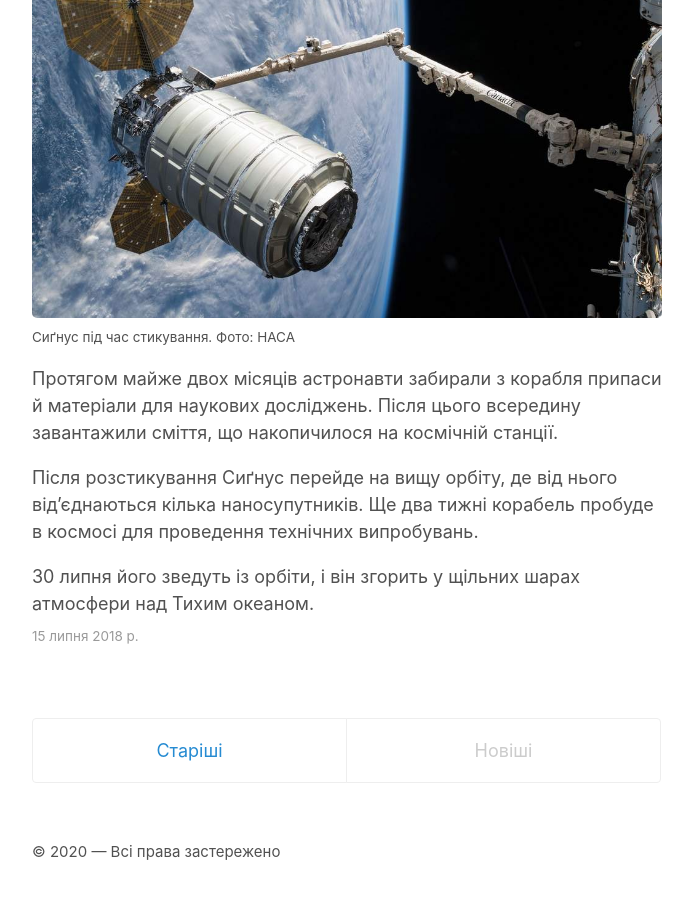
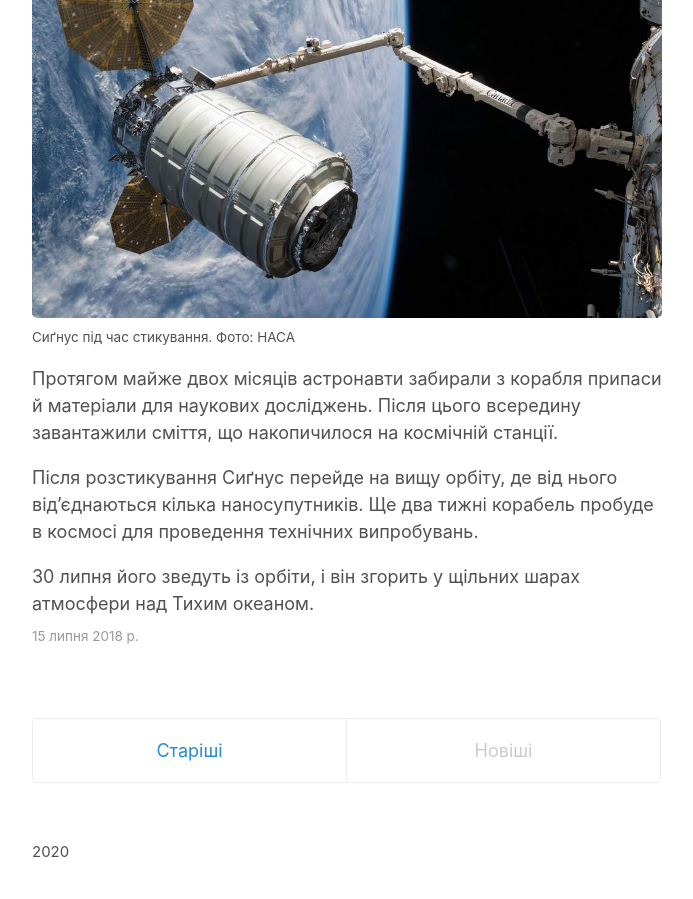
Before and after one commit to pnmrnko/pnmrnko.github.io, a Jekyll site: the page built from index.html, in a window 1280 px wide and 900 px high, scrolled down 3800 px. Shown: the whole window, without its empty margins (293-986 px from the left). Built offline with Jekyll 4.4.1, drawn with Linux system fonts in a browser that asks for light colours; the list of posts is cut into pages by our own code; comment, search, counter and statistics services are not loaded.

Commit message:
delete copyright

```diff
--- a/_layouts/default.html
+++ b/_layouts/default.html
@@ -19,7 +19,7 @@
 
       <footer class="footer">
         <small>
-          &copy; <time datetime="{{ site.time | date_to_xmlschema }}">{{ site.time | date: '%Y' }}</time> — Всі права застережено
+          <time datetime="{{ site.time | date_to_xmlschema }}">{{ site.time | date: '%Y' }}</time>
         </small>
       </footer>
     </div>
```
